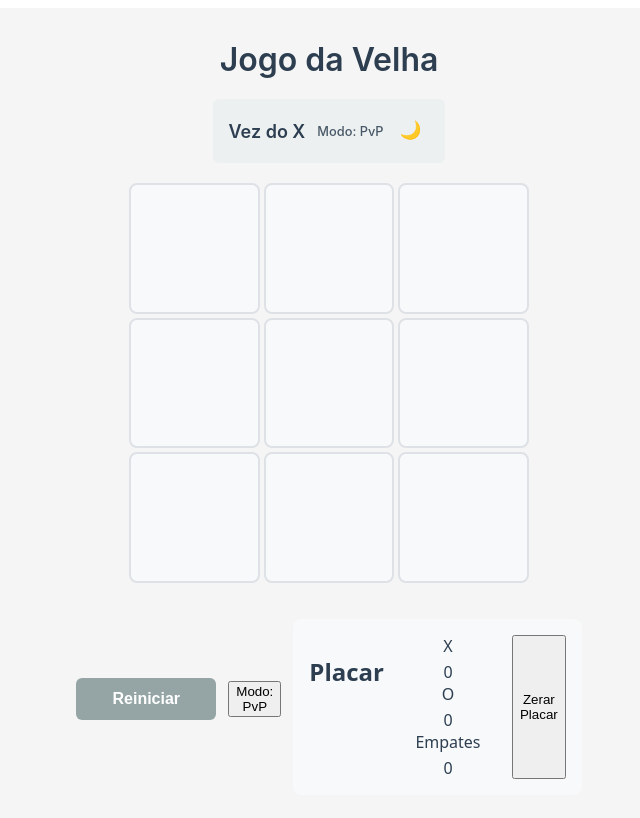
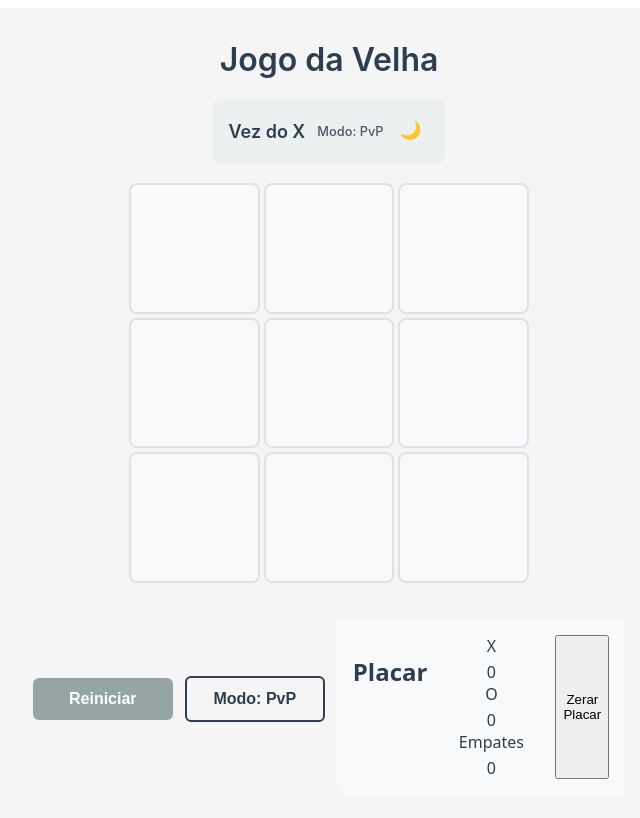
Before and after one commit to Marcelo-Marcos999/teste-estudio, a React (Vite) app: page / in a window 1280 px wide. Shown: the top 818 px of the page, without its empty margins (311-951 px from the left). Built offline with nearby package versions, Linux system fonts and the light colour scheme.

Commit message:
feat: update src/components/ResetButton.module.css

```diff
--- a/src/components/ResetButton.module.css
+++ b/src/components/ResetButton.module.css
@@ -28,3 +28,34 @@
   background-color: #95a5a6;
   cursor: not-allowed;
 }
+
+.modeButton {
+  padding: 12px 24px;
+  font-size: 1rem;
+  font-weight: 600;
+  color: var(--text);
+  background-color: transparent;
+  border: 2px solid #2c3e50;
+  border-radius: 6px;
+  cursor: pointer;
+  transition: background-color 0.2s ease, transform 0.1s ease;
+  min-width: 140px;
+}
+
+.modeButton:hover {
+  background-color: rgba(127, 127, 127, 0.15);
+}
+
+.modeButton:active {
+  transform: scale(0.98);
+}
+
+.modeButton:focus-visible {
+  outline: 3px solid #3498db;
+  outline-offset: 2px;
+}
+
+.modeButton:disabled {
+  opacity: 0.6;
+  cursor: not-allowed;
+}
```
